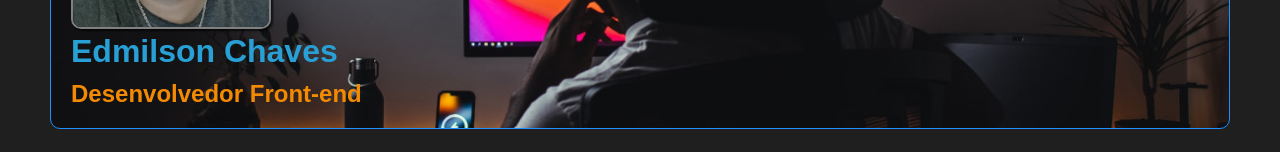
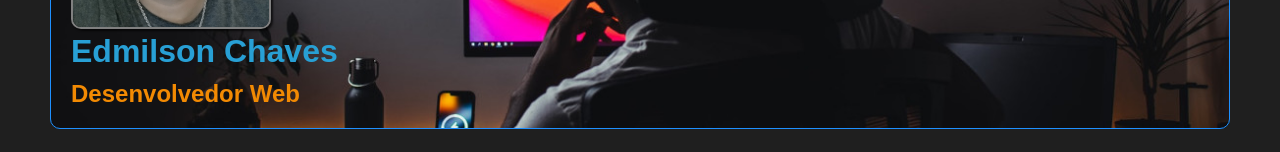
Before and after one commit to edmilsonchaves/portfolio, a plain HTML site: page index.html in a window 1280 px wide. Shown: the part 272-424 px from the top of the page. Drawn offline with Linux system fonts and the light colour scheme.

Commit message:
Update index.html

```diff
--- a/index.html
+++ b/index.html
@@ -43,7 +43,7 @@
                     <img src="./img/profile.jpg" alt="imagem perfil">
                 </div>
                 <h1>Edmilson Chaves</h1>
-                <h2>Desenvolvedor Front-end</h2>
+                <h2>Desenvolvedor Web</h2>
             </header>
         </div>
 
```
